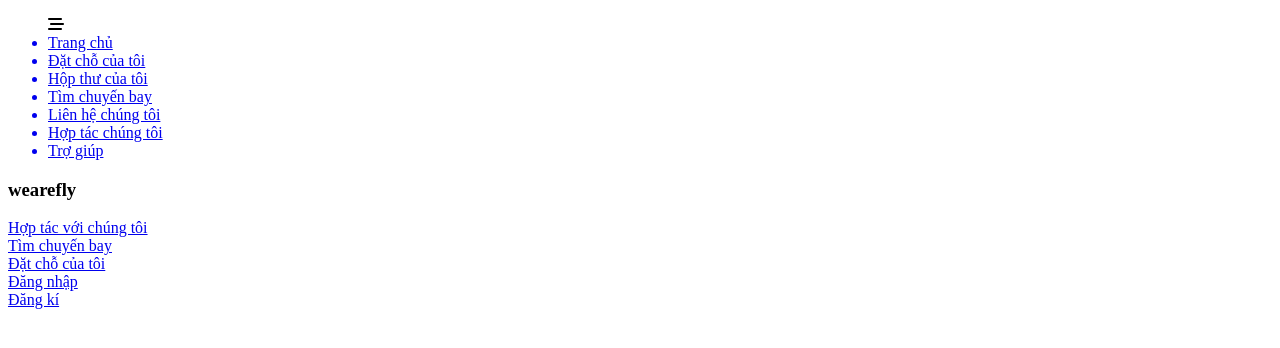
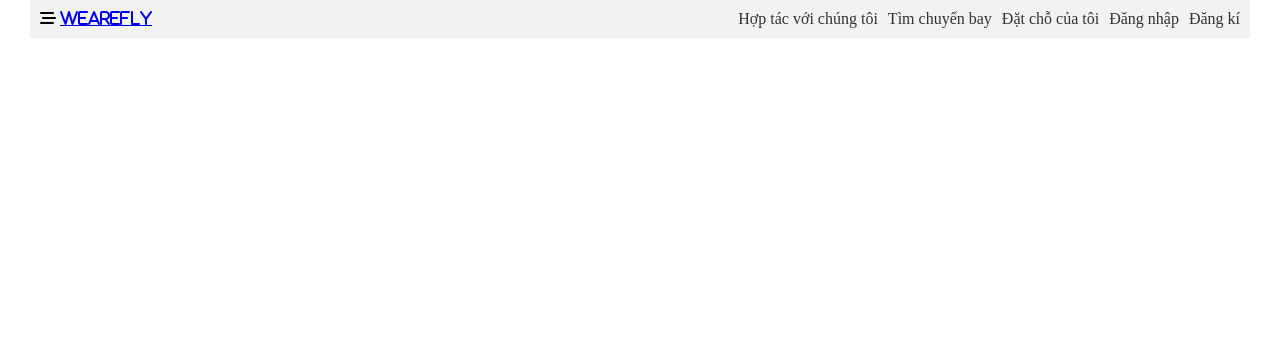
Before and after one commit to T10kg/testdaktpm, a PHP site: page / in a window 1280 px wide. Shown: the top 348 px of the page. Run offline with PHP 8.4, Linux system fonts and the light colour scheme.

Commit message:
hết cứu

```diff
--- /dev/null
+++ b/css/client.css
@@ -0,0 +1,67 @@
+body {
+    display: flex;
+    flex-direction: column;
+    justify-content: middle;
+    align-items: center;
+    margin: 0;
+    padding: 0;
+}
+.menuu {
+    position: sticky;
+    display: flex;
+    justify-content: space-between;
+    align-items: center;
+    background-color: #f2f2f2;
+    padding: 10px;
+    width: 1200px;
+}
+
+.chucnang {
+    position: relative;
+}
+
+.dropdown-menu {
+    position: absolute;
+    top: 100%;
+    left: 0;
+    opacity: 0; /* Ẩn dropdown menu mặc định */
+    visibility: hidden;
+    list-style: none;
+    background-color: #fff;
+    padding: 10px;
+    box-shadow: 0 2px 5px rgba(0, 0, 0, 0.1);
+    transition: opacity 0.3s ease, visibility 0.3s ease; /* Thêm hiệu ứng transition */
+}
+
+.dropdown-menu li {
+    margin-bottom: 10px;
+}
+
+.dropdown-menu a {
+    text-decoration: none;
+    color: #333;
+}
+
+.chucnang:hover .dropdown-menu {
+    opacity: 1; /* Hiển thị dropdown menu khi di chuột vào */
+    visibility: visible;
+}
+
+.menu {
+    display: flex;
+}
+
+.sp {
+    position: relative;
+    margin-left: 10px;
+}
+
+.sp a {
+    text-decoration: none;
+    color: #333;
+}
+
+/* Additional styling for the dropdown icon */
+.fa-bars-staggered {
+    cursor: pointer;
+}
--- a/index.php
+++ b/index.php
@@ -9,11 +9,12 @@ require("client/func.php");
     <meta name="viewport" content="width=device-width, initial-scale=1.0">
     <title>Document</title>
     <link rel="stylesheet" href="https://cdnjs.cloudflare.com/ajax/libs/font-awesome/6.4.2/css/all.min.css" integrity="sha512-z3gLpd7yknf1YoNbCzqRKc4qyor8gaKU1qmn+CShxbuBusANI9QpRohGBreCFkKxLhei6S9CQXFEbbKuqLg0DA==" crossorigin="anonymous" referrerpolicy="no-referrer" />
+    <link rel="stylesheet" href="css/client.css" />
 </head>
 <body>
-    <div>
-        <div class="sp">
-            <ul ><i class="fa-solid fa-bars-staggered"></i>
+    <div class="menuu">
+        <div class="chucnang"><i class="fa-solid fa-bars-staggered"> <a href="index.php">wearefly</a></i>
+            <ul class="dropdown-menu">
                 <a href="index.php"><li>Trang chủ</li></a>
                 <a href="datcho.php"><li>Đặt chỗ của tôi</li></a>
                 <a href="themn.php"><li>Hộp thư của tôi</li></a>
@@ -24,12 +25,12 @@ require("client/func.php");
 
             </ul>
         </div>
-        <div><h3>wearefly</h3></div>
+        <div class="menu">
         <div class="sp">
                 <a href="no_login/colab.php">Hợp tác với chúng tôi </a>
         </div>
         <div class="sp">
-                <a href="dssp.php">Tìm chuyến bay </a>
+                <a href="no_login/timchuyenbay.php">Tìm chuyến bay </a>
         </div>
         <div class="sp">
                 <a href="dssp.php">Đặt chỗ của tôi</a>
@@ -40,6 +41,7 @@ require("client/func.php");
         <div class="sp">
                 <a href="client/register.php">Đăng kí</a>
         </div>
-    <div>
+        </div>
+</div>
 </body>
 </html>
--- a/no_login/loaive.php
+++ b/no_login/loaive.php
@@ -15,10 +15,12 @@ require("../conn.php");
 require("../client/func.php");
 
 if (isset($_POST['submit'])) {
+    session_start();
+    echo $_SESSION['flight_code'];
     $class = $_POST["class"];
     $departure_date = $_POST['departure_date'];
     $ticket_code = uniqid(); // Tạo mã vé ngẫu nhiên
-    $ticket_sql = "INSERT INTO ticket (`TICKET_NUMBER`, `CLASS`, `DATE_OF_TRAVEL`) VALUES ('$ticket_code', '$class', '$departure_date')";
+    $ticket_sql = "INSERT INTO ticket (`TICKET_NUMBER`, `DATE_OF_BOOKING`, `DATE_OF_TRAVEL`, `CLASS`, `DATE_OF_CANCELLATION`, `PID`, `PASSPORTNO`,`FLIGHT_CODE`) VALUES ('$ticket_code','77777','1133212', '$class','7237',1,'A1234568','$_SESSION['flight_code']')";
     $ticket_result = mysqli_query($conn, $ticket_sql);
     if ($ticket_result ==1) {
         echo "Thêm vé thành công! Mã vé: " . $ticket_code;
```
Also changed, not shown: client/userlogin.php (+19 -15 lines), no_login/timchuyenbay.php (+36 -1 lines).
